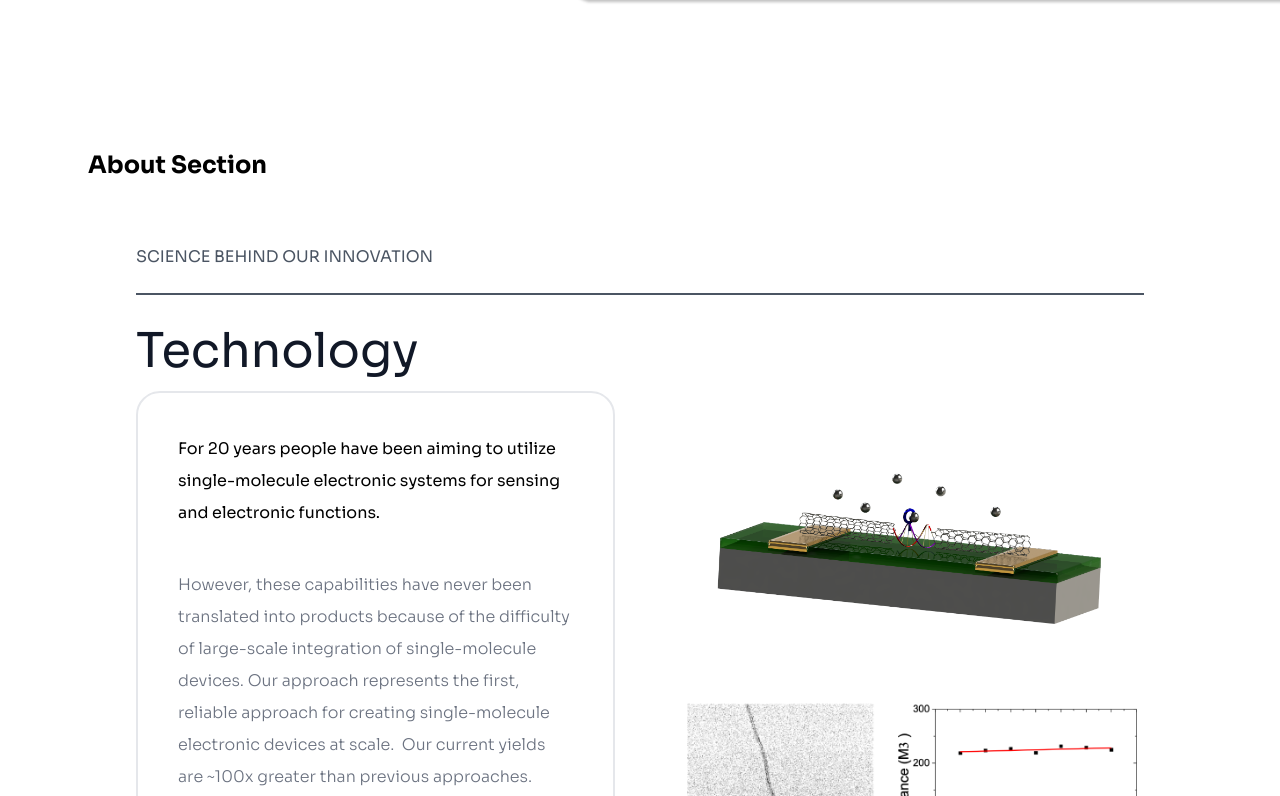
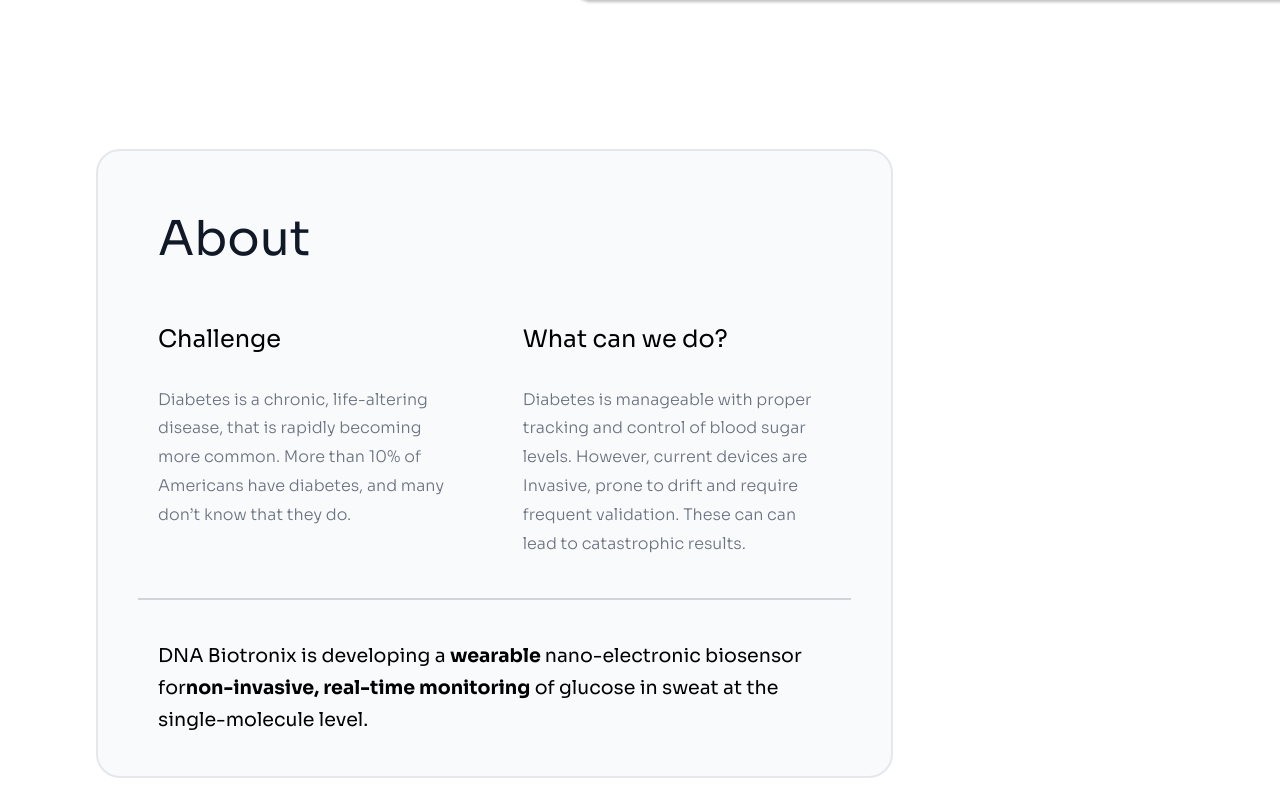
Before and after one commit to ericcxie/dnabiotronix-web, a Next.js app: page / in a window 1280 px wide. Shown: the part 624-1420 px from the top of the page. Built offline with nearby package versions, Linux system fonts and the light colour scheme.

Commit message:
about base

```diff
--- a/components/common/Navbar.tsx
+++ b/components/common/Navbar.tsx
@@ -1,35 +1,46 @@
 import React from 'react';
 import { Link, animateScroll as scroll } from 'react-scroll';
+import FadeUpMotionDiv from "../utils/FadeUpMotion";
 
 const Navbar: React.FC = () => {
   return (
     <nav className="bg-white p-4 text-black pt-5 pl-10 top-0 fixed z-999 w-full">
       <div className="container mx-auto flex justify-between">
+        <FadeUpMotionDiv>
         <div className="justify-start">
           <span className="text-xl font-bold
                     bg-gradient-to-r from-blue-500 to-blue-600 text-transparent bg-clip-text">
             DNA Biotronix
           </span>
         </div>
+        </FadeUpMotionDiv>
 
         <div className="justify-end flex pt-0.5 text-gray-600">
+        <FadeUpMotionDiv>
           <Link to="about" smooth={true} duration={1000}
                 className="mx-10 text-sm hover:text-black hover:cursor-pointer
                  transition duration-300">
             About
           </Link>
+          </FadeUpMotionDiv>
+          <FadeUpMotionDiv>
           <Link to="news" smooth={true} duration={1000}
             className="mx-10 text-sm hover:text-black hover:cursor-pointer
                  transition duration-300">
             News</Link>
+            </FadeUpMotionDiv>
+            <FadeUpMotionDiv>
           <Link to="team" smooth={true} duration={1000}
            className="mx-10 text-sm hover:text-black hover:cursor-pointer
            transition duration-300">
             Team</Link>
+            </FadeUpMotionDiv>
+            <FadeUpMotionDiv>
           <Link to="contact" smooth={true} duration={1000}
             className="mx-10 text-sm hover:text-black hover:cursor-pointer
             transition duration-300">
             Contact</Link>
+            </FadeUpMotionDiv>
       </div>
       </div>
 
--- /dev/null
+++ b/components/data/aboutData.ts
@@ -0,0 +1,10 @@
+export const aboutData = [
+  {
+    paragraph1:
+      "Diabetes is a chronic, life-altering disease, that is rapidly becoming more common. More than 10% of Americans have diabetes, and many don’t know that they do.",
+    paragraph2:
+    "Diabetes is manageable with proper tracking and control of blood sugar levels. However, current devices are Invasive, prone to drift and require frequent validation. These can can lead to catastrophic results.",
+    paragraph3:
+    "text.",
+  },
+];
--- a/components/sections/About.tsx
+++ b/components/sections/About.tsx
@@ -1,7 +1,66 @@
+import SectionHeader from "../common/Header";
+import { aboutData } from "../data/aboutData";
+import { motion } from "framer-motion";
+import FadeUpMotionDiv from "../utils/FadeUpMotion";
+
 const About: React.FC = () => {
+  const { paragraph1, paragraph2, paragraph3 } = aboutData[0];
+  const fadeUpVariants = {
+    hidden: { opacity: 0, y: 20 },
+    visible: { opacity: 1, y: 0 },
+  };
+
   return (
-    <div id="about" className="bg-white p-8 text-black mx-auto">
-      <h1 className="text-2xl font-bold">About Section</h1>
+    <div className="container mx-auto px-4 xl:px-20 py-8" id="about">
+      <FadeUpMotionDiv>
+        <div className="flex flex-col md:flex-row space-x-0 md:space-x-14">
+          <div className="bg-gray-50 border-2 rounded-3xl p-10 lg:p-10 space-y-4 ml-[-40px]
+                    lg:space-y-10 w-full md:w-full leading-8 flex flex-col justify-center">
+          <h1 className="text-4xl lg:text-5xl leading-tight text-gray-900 mb-0 pt-6 p-5">
+          About
+          </h1>
+          <div className="flex flex-col md:flex-row space-y-4 md:space-y-0 md:space-x-4"  style={{ lineHeight: '1.8' }}>
+            <div className="flex-1 text-gray-500 font-regular pl-5 pr-5">
+              <span className="text-black text-2xl">Challenge</span> <br/> <br/>
+              <span className="text-gray-500 font-light">
+                {paragraph1}
+              </span>
+            </div>
+            <div className="flex-1 text-gray-500 font-regular pl-5 pr-5">
+            <span className="text-black text-2xl">What can we do?</span> <br/> <br/>
+              <span className="text-gray-500 font-light">
+                {paragraph2}
+              </span>
+            </div>
+      </div>
+
+      <hr className="mb-8 mt-6 h-0.5 border-t-0 bg-gray-300 opacity-100" />
+      <p className="text-black pl-5 pr-5"  style={{ fontSize: '19px' }}>
+        DNA Biotronix is developing a {" "}
+        <span className="font-bold"> wearable </span>
+        nano-electronic biosensor for
+        <span className="font-bold">
+          non-invasive, real-time monitoring
+        </span> {" "}
+        of glucose in sweat at the single-molecule level.
+      </p>
+
+      </div>
+      <div className="w-full md:w-1/4 flex flex-col items-center lg:space-y-10 justify-center mt-8 md:mt-0">
+        </div>
+      </div>
+    </FadeUpMotionDiv>
+    {/* <div className="md:w-1/3 lg:w-1/2 px-4 absolute right-0">
+      <div className="absolute left-[-70px] top-[-50px] z-[-1] opacity-30 lg:opacity-100 transform translate-x-[0px]">
+        <img
+          src="/assets/landingImg.svg"
+          alt="Hero Background"
+        />
+      </div>
+    </div> */}
+    <div className="absolute right-0 top-[-1000px] z-[-1] opacity-30 lg:opacity-100 transform translate-x-[300px]">
+      <img src="/assets/SH_doublehelix_01.svg" alt="Hero Background" />
+    </div>
     </div>
   );
 };
--- a/components/sections/Hero.tsx
+++ b/components/sections/Hero.tsx
@@ -1,4 +1,5 @@
 import { Link, animateScroll as scroll } from 'react-scroll';
+import FadeUpMotionDiv from "../utils/FadeUpMotion";
 
 const Hero = () => {
   return (
@@ -16,6 +17,7 @@
                 className="wow fadeInUp max-w-[420px] text-left ml-20"
                 data-wow-delay=".2s"
               >
+                <FadeUpMotionDiv>
                 <h1 className="mt-0 mb-5 text-5xl font-regular leading-tight text-black sm:text-3xl sm:leading-tight md:text-5xl md:leading-tight text-left">
                 Sweat-based Glucose Monitoring with {" "}
                 <span className="font-semibold
@@ -23,17 +25,23 @@
                   DNA Transistors
                 </span>
                 </h1>
+                </FadeUpMotionDiv>
+                <FadeUpMotionDiv>
                 <p className="dark:text-body-color-dark mb-12 text-base !leading-relaxed text-gray-500 sm:text-lg md:text-xl">
                 Revolutionizing diabetes <br/> management
                 </p>
+                </FadeUpMotionDiv>
+                <FadeUpMotionDiv>
                 <Link to="about" smooth={true} duration={1000}
                 className="text-black border-2 border-black text-sm font-bold
                 inline-block px-6 py-3 bg-transparent rounded-full hover:bg-black hover:text-white
                 transition duration-300">
                   LEARN MORE
-              </Link>
+                </Link>
+                </FadeUpMotionDiv>
               </div>
             </div>
+            <FadeUpMotionDiv>
             <div className="md:w-1/3 lg:w-1/2 px-4 absolute right-0">
               <div className="absolute left-[-70px] top-[-50px] z-[-1] opacity-30 lg:opacity-100 transform translate-x-[0px]">
                 <img
@@ -42,11 +50,10 @@
                 />
               </div>
             </div>
+            </FadeUpMotionDiv>
           </div>
         </div>
-        {/* <div className="absolute right-0 top-[-240px] z-[-1] opacity-30 lg:opacity-100 transform translate-x-[300px]">
-          <img src="/assets/SH_doublehelix_01.svg" alt="Hero Background" />
-        </div> */}
+
       </section>
     </>
   );
--- a/components/sections/News.tsx
+++ b/components/sections/News.tsx
@@ -23,7 +23,7 @@
   const currentNewsItem = newsData[currentIndex];
 
   return (
-    <div className="container mx-auto px-4 xl:px-20 py-8">
+    <div className="container mx-auto px-4 xl:px-20 py-8" id="news">
       <FadeUpMotionDiv>
         <SectionHeader text="In the spotlight" />
       </FadeUpMotionDiv>
--- a/components/sections/Team.tsx
+++ b/components/sections/Team.tsx
@@ -5,7 +5,7 @@
 
 const Team: React.FC = () => {
   return (
-    <div className="container mx-auto px-4 xl:px-20 py-8">
+    <div className="container mx-auto px-4 xl:px-20 py-8" id="team">
       <FadeUpMotionDiv>
         <SectionHeader text="Behind The Idea" />
       </FadeUpMotionDiv>
```
